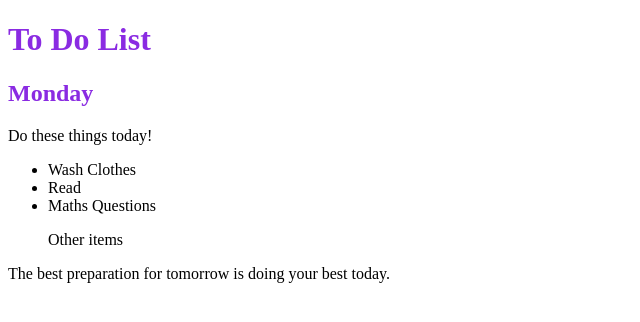
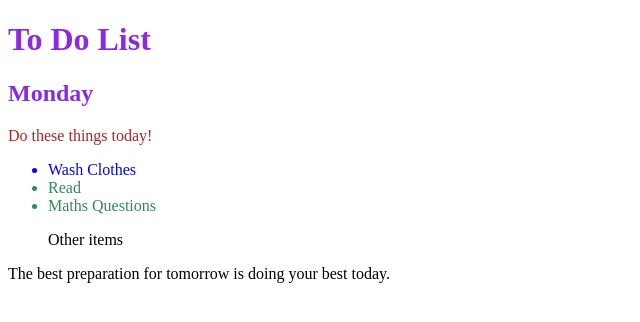
Before and after one commit to alirezaghorbani1983/ALIREZA, a PHP site: page / in a window 1280 px wide. Shown: the top 322 px of the page, without its empty margins (0-640 px from the left). Run offline with PHP 8.4, Linux system fonts and the light colour scheme.

Commit message:
chaining

```diff
--- a/Full-stack development/7. inetrmeidiate CSS/7.1+Combining+Selectors/7.1 Combining Selectors/style.css
+++ b/Full-stack development/7. inetrmeidiate CSS/7.1+Combining+Selectors/7.1 Combining Selectors/style.css
@@ -3,3 +3,15 @@
 h1, h2 {
     color: blueviolet;
 }
+
+.box>p {
+    color: firebrick;
+}
+
+.box li{
+    color: blue;
+}
+
+li.done{
+    color: seagreen;
+}
```
